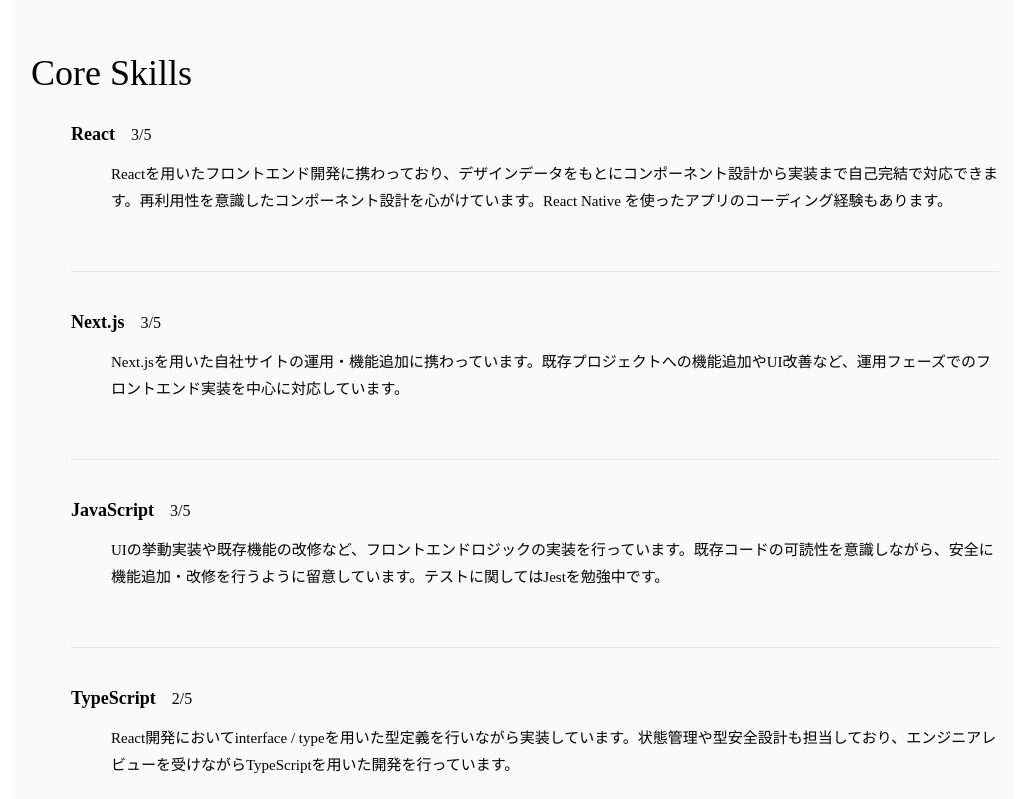
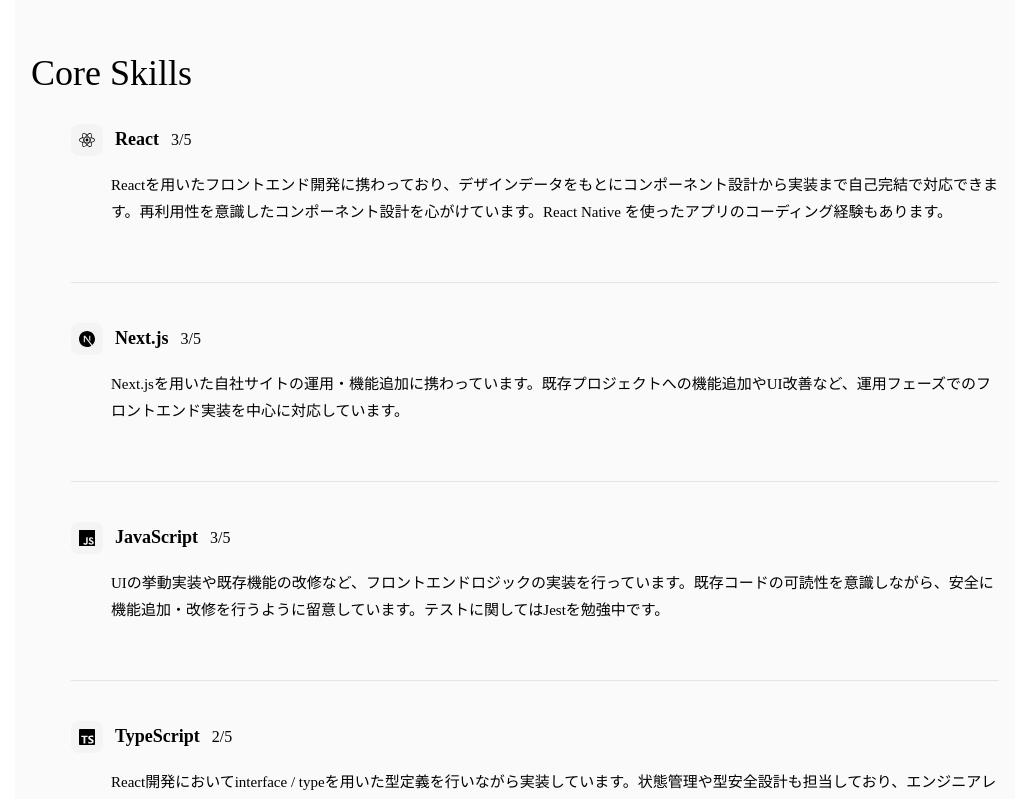
Before and after one commit to chika-create/portfolio, a Next.js app: page /skill in a window 1280 px wide. Shown: the part 1080-1879 px from the top of the page, without its empty margins (125-1155 px from the left). Built offline with nearby package versions, Linux system fonts and the light colour scheme.

Commit message:
♻ SkillItemコンポーネントにアイコン表示を追加し、スタイルを改善

```diff
--- a/components/Skill/SkillItem.tsx
+++ b/components/Skill/SkillItem.tsx
@@ -1,17 +1,56 @@
 import { SkillItem as SkillItemType } from "types/types";
+import { IconType } from "react-icons";
+import { FaReact, FaRobot } from "react-icons/fa";
+import {
+  SiNextdotjs,
+  SiJavascript,
+  SiTypescript,
+  SiGithub,
+  SiHtml5,
+  SiCss3,
+  SiStorybook,
+  SiEslint,
+  SiPrettier,
+  SiVercel,
+  SiFigma,
+  SiGoogleanalytics,
+  SiGit,
+} from "react-icons/si";
 import skillItemStyles from "@styles/skill/SkillItem.module.scss";
 
 const SKILL_MAX_LEVEL = 5;
+
+const skillIcons: Record<string, IconType> = {
+  React: FaReact,
+  "Next.js": SiNextdotjs,
+  JavaScript: SiJavascript,
+  TypeScript: SiTypescript,
+  "Git / GitHub / GitLab": SiGithub,
+  HTML: SiHtml5,
+  CSS: SiCss3,
+  Storybook: SiStorybook,
+  ESLint: SiEslint,
+  Prettier: SiPrettier,
+  Copilot: FaRobot,
+  Vercel: SiVercel,
+  Figma: SiFigma,
+  "Google Analytics": SiGoogleanalytics,
+};
 
 interface SkillItemProps {
   item: SkillItemType;
 }
 
 export const SkillItem = ({ item }: SkillItemProps) => {
+  const Icon = skillIcons[item.name] ?? SiGit;
+
   return (
     <li className={skillItemStyles.skillListItem}>
       <dl className={skillItemStyles.skillListItemContents}>
         <dt className={skillItemStyles.skillListItemTitle}>
+          <span className={skillItemStyles.skillListItemIcon}>
+            <Icon />
+          </span>
           <span className={skillItemStyles.skillListItemTitle__name}>
             {item.name}
           </span>
--- a/styles/skill/SkillItem.module.scss
+++ b/styles/skill/SkillItem.module.scss
@@ -21,8 +21,8 @@
 
   &Title {
     display: flex;
-    align-items: baseline;
-    gap: 1rem;
+    align-items: center;
+    gap: 0.75rem;
 
     &__name {
       font-weight: 700;
@@ -35,6 +35,18 @@
       color: map-get($gray, "600");
       font-weight: 500;
     }
+  }
+
+  &Icon {
+    display: inline-flex;
+    align-items: center;
+    justify-content: center;
+    width: 2rem;
+    height: 2rem;
+    border-radius: 0.5rem;
+    background-color: map-get($gray, "100");
+    color: map-get($gray, "800");
+    flex-shrink: 0;
   }
 
   &Level {
```
